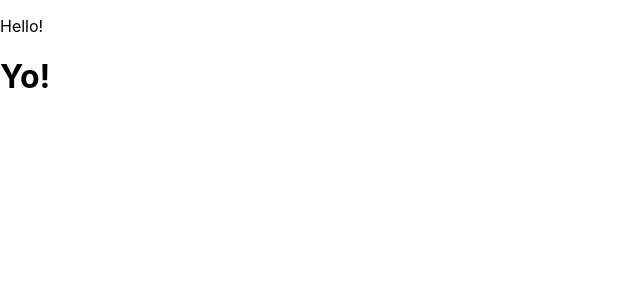
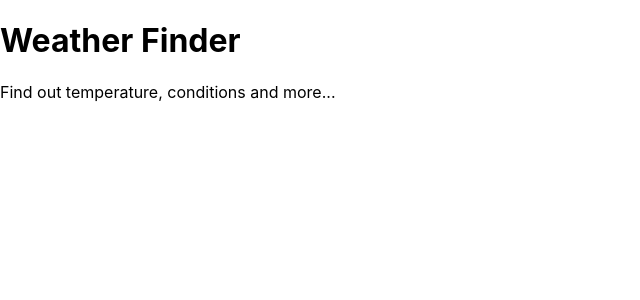
Before and after one commit to kw23085/weatherapp, a React (Create React App) app: page / in a window 1280 px wide. Shown: the top 300 px of the page, without its empty margins (0-640 px from the left). Built offline with nearby package versions, Linux system fonts and the light colour scheme.

Commit message:
add title component

```diff
--- a/src/App.js
+++ b/src/App.js
@@ -1,12 +1,13 @@
 import React from "react";
+
+import Titles from "./components/Titles";
 
 class App extends React.Component {
   render() {
     return(
 
       <div>
-        <p>Hello!</p>
-        <h1>Yo!</h1>
+        <Titles />
       </div>
 
     );
--- /dev/null
+++ b/src/components/Titles.js
@@ -0,0 +1,14 @@
+import React from "react";
+
+class Titles extends React.Component {
+    render() {
+        return(
+            <div>
+                <h1>Weather Finder</h1>
+                <p>Find out temperature, conditions and more...</p>
+            </div>
+        );
+    }
+};
+
+export default Titles;
```
